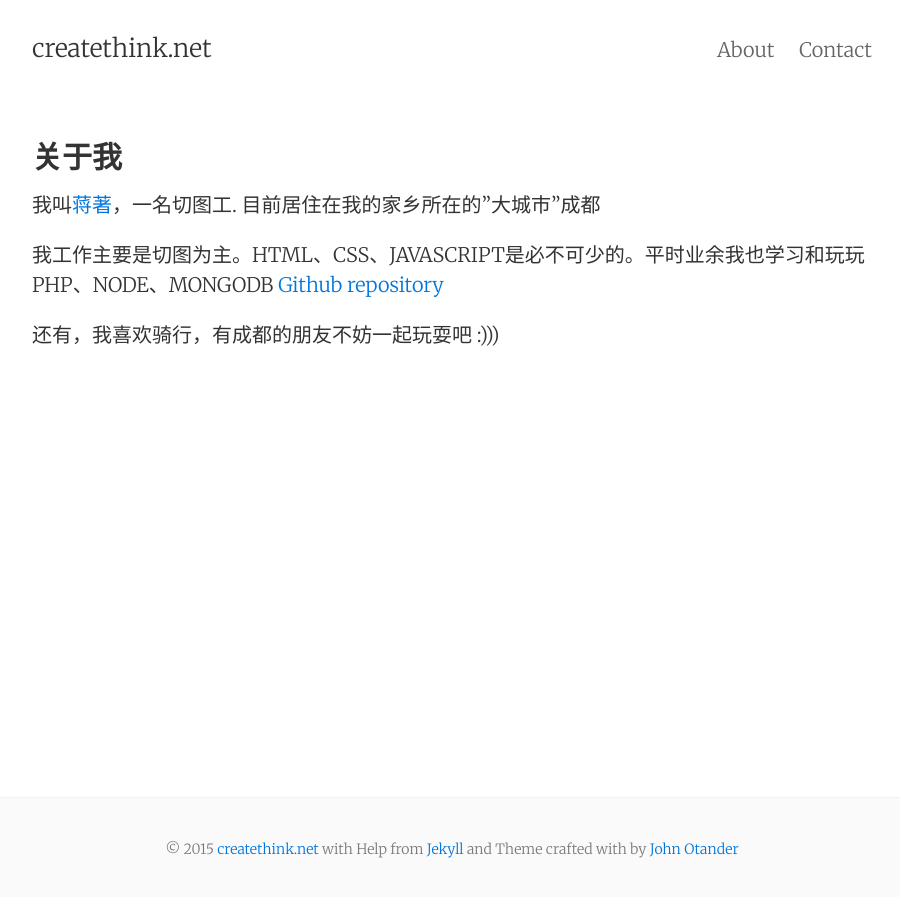
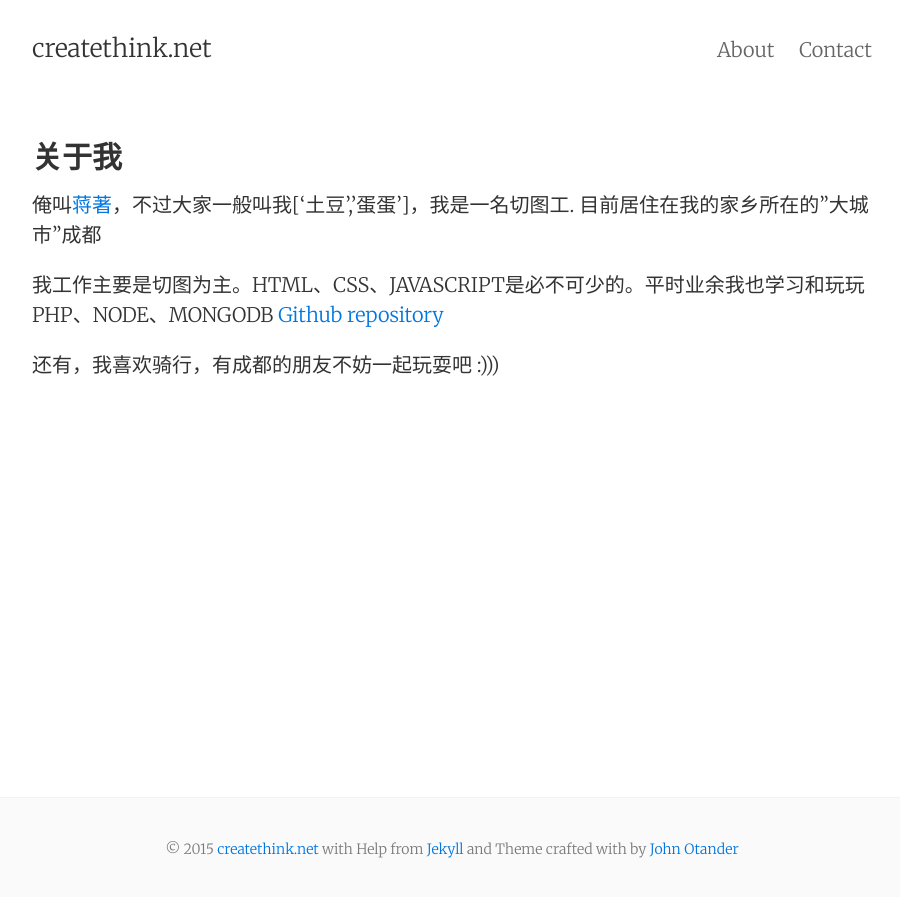
Before and after one commit to tudousi/tudousi.github.io, a Jekyll site: the page built from about.md, in a window 1280 px wide. Shown: the top 897 px of the page, without its empty margins (188-1088 px from the left). Built offline with Jekyll 4.4.1, drawn with Linux system fonts in a browser that asks for light colours; comment, search, counter and statistics services are not loaded.

Commit message:
change about

```diff
--- a/about.md
+++ b/about.md
@@ -4,7 +4,7 @@ title: 关于我
 permalink: /about/
 ---
 
-我叫[蒋著](http://createthink.net)，一名切图工. 目前居住在我的家乡所在的"大城市"成都
+俺叫[蒋著](http://createthink.net)，不过大家一般叫我['土豆','蛋蛋']，我是一名切图工. 目前居住在我的家乡所在的"大城市"成都
 
 我工作主要是切图为主。HTML、CSS、JAVASCRIPT是必不可少的。平时业余我也学习和玩玩PHP、NODE、MONGODB [Github repository](https://github.com/tudousi)
 
```
